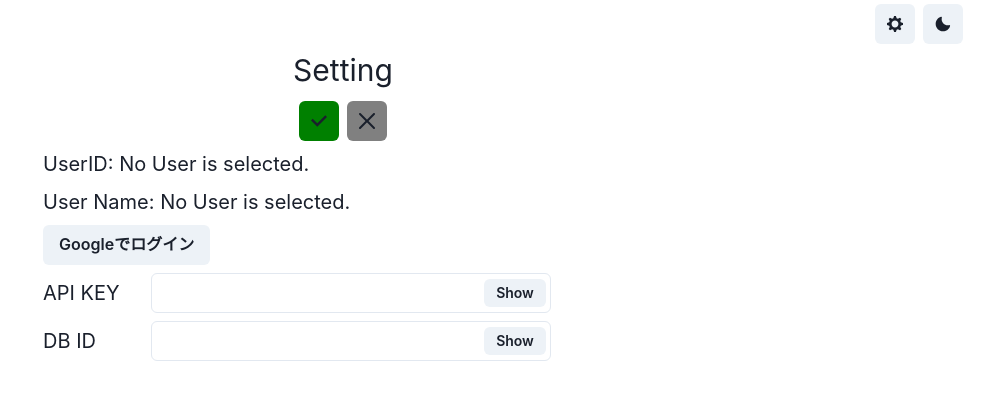
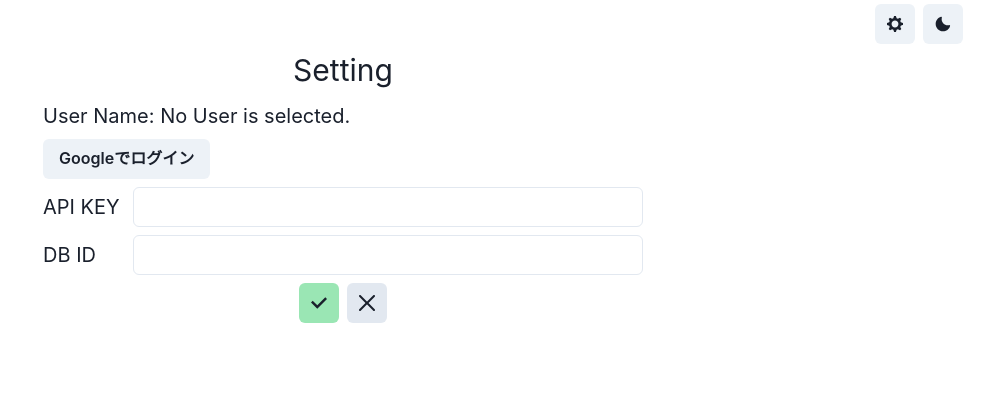
Before and after one commit to fumontr/task-fast, a Next.js app in the folder app/: page /settings in a window 1280 px wide. Shown: the top 400 px of the page, without its empty margins (297-1280 px from the left). Built offline with nearby package versions, Linux system fonts and the light colour scheme; no server answers.

Commit message:
fix some layouts

```diff
--- a/app/src/components/Header/index.tsx
+++ b/app/src/components/Header/index.tsx
@@ -8,11 +8,7 @@ export const Header = () => {
   return (
     <Flex w="full" h="48px" justifyContent="right" alignItems="center" px={4}>
       <Link as={NextLink} href="/settings" aria-label="settings link">
-        <IconButton
-          aria-label={'Settings'}
-          icon={<SettingsIcon />}
-          mx={1}
-        />
+        <IconButton aria-label={'Settings'} icon={<SettingsIcon />} mx={1} />
       </Link>
       <IconButton
         aria-label={'Toggle Color Mode'}
--- a/app/src/pages/settings/index.tsx
+++ b/app/src/pages/settings/index.tsx
@@ -8,10 +8,9 @@ import {
   Text,
   Link,
   Input,
-  InputGroup,
-  InputRightElement,
   Button,
   useToast,
+  useColorModeValue,
 } from '@chakra-ui/react'
 import NextLink from 'next/link'
 import { useRouter } from 'next/router'
@@ -20,20 +19,12 @@ import { loginWithGoogle, logout } from '../../components/User/auth'
 import { useAuthContext } from '../../components/User/authProvider'
 
 const Settings = () => {
+  const authContext = useAuthContext()
   const router = useRouter()
   const toast = useToast()
 
-  const authContext = useAuthContext()
-
-  const [showAPIKey, setShowAPIKey] = useState<boolean>(false)
-  const handleClickAPIKey = () => {
-    setShowAPIKey(!showAPIKey)
-  }
-
-  const [showDBID, setShowDBID] = useState<boolean>(false)
-  const handleClickDBID = () => {
-    setShowDBID(!showDBID)
-  }
+  const checkBgColor = useColorModeValue('green.200', 'green.500')
+  const closeBgColor = useColorModeValue('gray.200', 'gray.500')
 
   const [apiKey, setAPIKey] = useState<string>('')
   const handleChangeAPIKey = (e: ChangeEvent<HTMLInputElement>) => {
@@ -46,8 +37,6 @@ const Settings = () => {
   }
 
   const handleOnClick = async () => {
-    // TODO: Save API Key and DB ID
-    // login(userId)
     const uid = authContext.user?.uid ?? ''
     const result = await fetch('/api/users', {
       method: 'POST',
@@ -58,7 +47,6 @@ const Settings = () => {
       }),
     })
 
-    console.log(await result.json())
     if (result.ok) {
       toast({
         title: 'Success',
@@ -93,27 +81,7 @@ const Settings = () => {
       direction="column"
     >
       <Text fontSize="3xl">Setting</Text>
-
-      <HStack direction="row">
-        <IconButton
-          aria-label={'done'}
-          icon={<CheckIcon />}
-          background="green"
-          onClick={handleOnClick}
-        />
-        <Link as={NextLink} href="/" aria-label="go back home">
-          <IconButton
-            aria-label={'done'}
-            icon={<CloseIcon />}
-            background="gray"
-          />
-        </Link>
-      </HStack>
-
       <VStack w="600px">
-        <Text fontSize="xl" w="full">
-          UserID: {authContext.user?.uid ?? 'No User is selected.'}
-        </Text>
         <Text fontSize="xl" w="full">
           User Name: {authContext?.user?.displayName ?? 'No User is selected.'}
         </Text>
@@ -125,35 +93,37 @@ const Settings = () => {
           <Text w="100px" fontSize="xl">
             API KEY
           </Text>
-          <InputGroup w="400px">
           <Input
             pr={'4.5rem'}
-              type={showAPIKey ? 'text' : 'password'}
+            type="text"
             onChange={(e) => handleChangeAPIKey(e)}
           />
-            <InputRightElement width="4.5rem">
-              <Button h="1.75rem" size={'sm'} onClick={handleClickAPIKey}>
-                {showAPIKey ? 'Hide' : 'Show'}
-              </Button>
-            </InputRightElement>
-          </InputGroup>
         </HStack>
         <HStack w="full">
           <Text w="100px" fontSize="xl">
             DB ID
           </Text>
-          <InputGroup w="400px">
           <Input
             pr={'4.5rem'}
-              type={showDBID ? 'text' : 'password'}
+            type="text"
             onChange={(e) => handleChangeDBID(e)}
           />
-            <InputRightElement width="4.5rem">
-              <Button h="1.75rem" size={'sm'} onClick={handleClickDBID}>
-                {showDBID ? 'Hide' : 'Show'}
-              </Button>
-            </InputRightElement>
-          </InputGroup>
+        </HStack>
+
+        <HStack direction="row">
+          <IconButton
+            aria-label={'done'}
+            icon={<CheckIcon />}
+            background={checkBgColor}
+            onClick={handleOnClick}
+          />
+          <Link as={NextLink} href="/" aria-label="go back home">
+            <IconButton
+              aria-label={'done'}
+              icon={<CloseIcon />}
+              background={closeBgColor}
+            />
+          </Link>
         </HStack>
       </VStack>
     </VStack>
```
Lines whose indentation alone changed are shown as unchanged.
